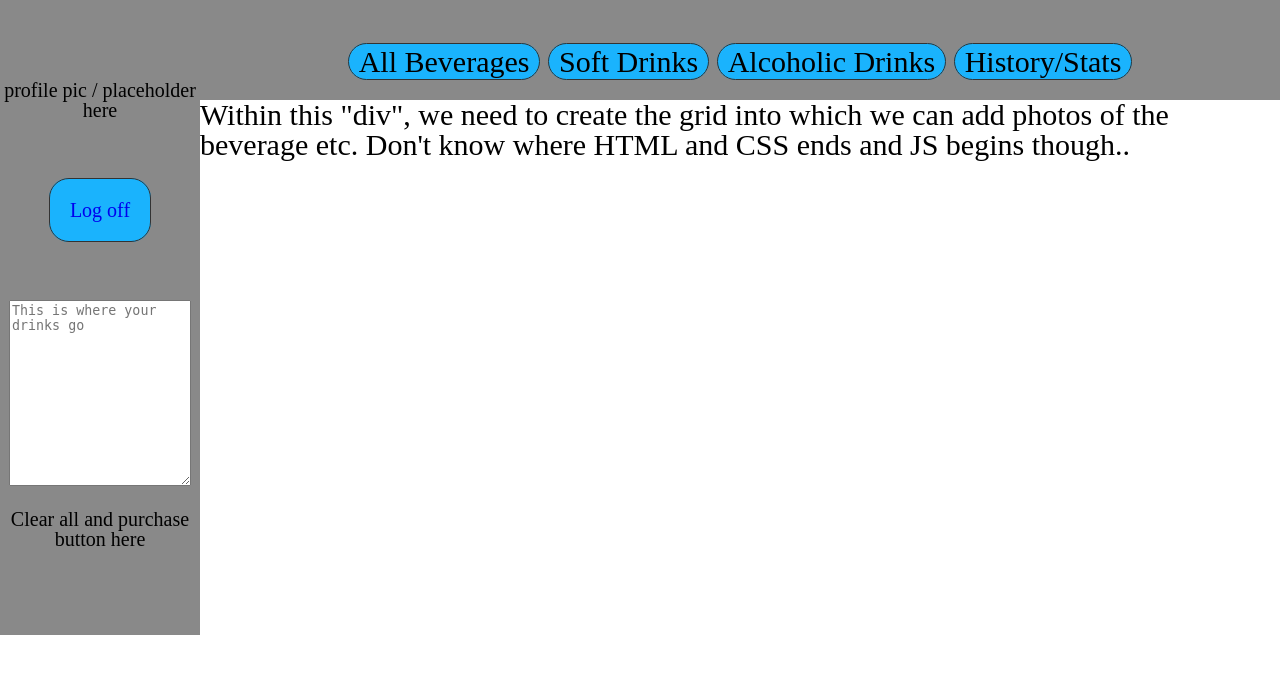
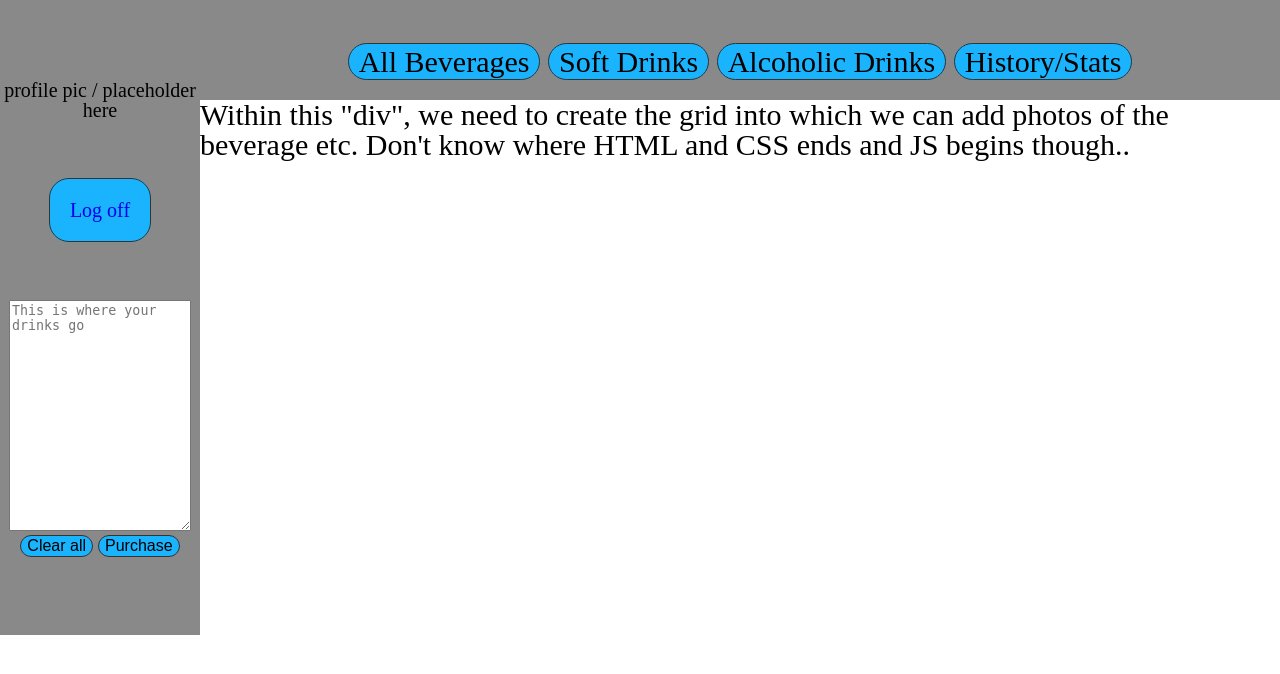
Before and after one commit to LaChapeliere/ipup, a PHP site: page /html/index.html in a window 1280 px wide. Shown: the top 674 px of the page. Run offline with PHP 8.4, Linux system fonts and the light colour scheme.

Commit message:
Clear all / purchase button

```diff
--- a/css/style.css
+++ b/css/style.css
@@ -72,9 +72,13 @@ header {
 	margin-top: 4em;
 	}
 
-#sidebar_footer{
-	margin-top: 1em;
-	}
+#sidebar_footer button{
+	font-size: 16px;
+	border: 1px solid #333;
+	border-radius: 1em;
+	background-color: #1ab3fd;
+
+}
 
 #content {
 
--- a/html/index.html
+++ b/html/index.html
@@ -29,11 +29,12 @@
 
    			</div>
    			<div id="sidebar_content">
-   				<textarea id="cart" rows="12" placeholder="This is where your drinks go"></textarea>
+   				<textarea id="cart" rows="15" placeholder="This is where your drinks go"></textarea>
 
    			</div>
    			<div id="sidebar_footer">
-   				Clear all and purchase button here
+   				<button>Clear all</button>
+   				<button>Purchase</button>
 
    			</div>
    		</div>
```
